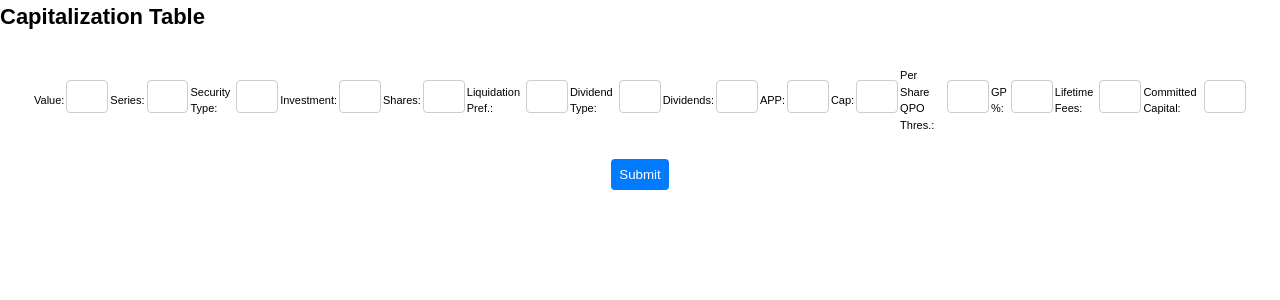
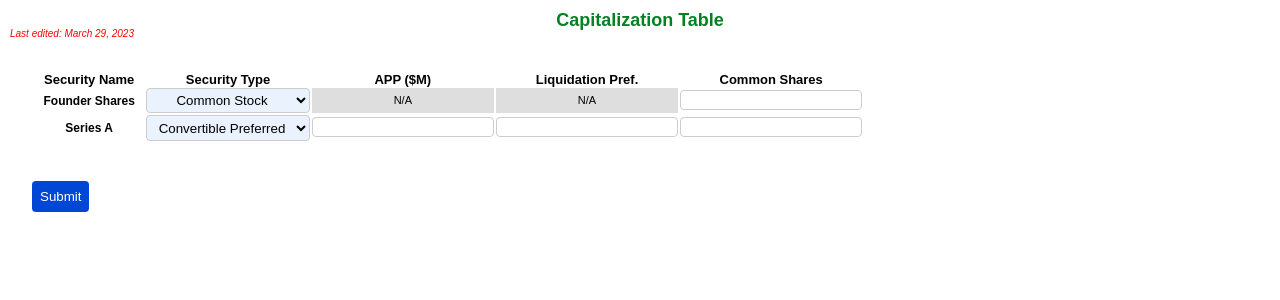
Before and after one commit to edirumano/vc-valuation, a Flask app: page / in a window 1280 px wide. Shown: the top 300 px of the page. Run offline with Flask 2, Linux system fonts and the light colour scheme.

Commit message:
updated pages

```diff
--- a/vc-valuation/templates/index.html
+++ b/vc-valuation/templates/index.html
@@ -9,45 +9,55 @@
           padding: 0;
         }
 
+        .center {
+
+          text-align:center;
+          margin-left: auto;
+          margin-right: auto;
+        }
+
         body {
           font-family: Arial, Helvetica, sans-serif;
           font-size: 11px;
-          line-height: 1.5;
+          line-height: 1;
         }
 
         form {
-          display: flex;
-          flex-wrap: wrap;
-          justify-content: center;
+          align-items: center;
+          align-self: center;
+          align-content: center;
           margin: 2rem;
         }
 
         label {
           display: block;
           width: 100%;
-          margin-bottom: 0.5rem;
+          margin-bottom: 0.1rem;
+          text-align: center;
         }
 
         input {
           display: block;
           width: 100%;
-          padding: 0.5rem;
-          margin-bottom: 1rem;
+          padding: 0.1rem;
+          margin-bottom: 0.1rem;
           border-radius: 0.25rem;
           border: 1px solid #ccc;
-          transition: border-color 0.3s ease-in-out;
+          transition: border-color 0.1s ease-in-out;
+          text-align: right;
+          align-self: center;
         }
 
         input:focus {
           outline: none;
-          border-color: #007bff;
+          border: 3px solid #007bff;
         }
 
         button[type="submit"] {
           display: block;
           margin-top: 1rem;
           padding: 0.5rem;
-          background-color: #007bff;
+          background-color: #0047d5;
           color: #fff;
           border: none;
           border-radius: 0.25rem;
@@ -55,105 +65,137 @@
         }
 
         button[type="submit"]:hover {
-          background-color: #0069d9;
+          background-color: #07d1ff;
         }
+
+        h1 {
+          font-size: 18px;
+          font-weight: bold;
+          text-align: center;
+          color: #048125;
+          font-weight: bolder;
+        }
+
+        h2 {
+          font-size: 12px;
+          font-weight: bold;
+          text-align: center;
+          color: #000000;
+          font-weight: bold;
+          padding: 5px;
+        }
+        th {
+          font-size: 13px;
+          font-weight: bold;
+          text-align: center;
+          padding-left: 10px;
+          padding-right: 10px;
+        }
+
+        #comment {
+          font-size: 10px;
+          font-style: italic;
+          color: #fe0000;
+          text-indent: 10px;
+        }
+
+        .empty-cell {
+          background-color: #dedede;
+          text-align: center;
+        }
+
+        select[required] {
+          width: 100%;
+          padding: 0.2rem;
+          border-radius: 0.25rem;
+          border: 1px solid #ccc;
+          background-color: #eaf3fd;
+          text-align: center;
+        }
+
+
+
       </style>
   </head>
   <body>
+    <br />
     <h1>Capitalization Table</h1>
-
+   <p id="comment">Last edited: March 29, 2023</p>
+   <div class=""center">
     <form method="post" action="{{ url_for('submit') }}">
+      <div style="display:block;">
       <table>
         <tr>
+          <th>Security Name</th>
+          <th>Security Type</th>
+          <th>APP ($M)</th>
+          <th>Liquidation Pref.</th>
+          <th>Common Shares</th>
+        </tr>
+        <tr>
           <td>
-            <label for="value">Value:</label>
+           <h2>Founder Shares</h2>
           </td>
           <td>
-            <input type="text" name="value" id="value" required>
+            <select name="com_sec" id="com_sec" required>
+              <option value="com">Common Stock</option>
+            </select>
+          </td>
+          <td class="empty-cell">N/A
+          </td>
+          <td class="empty-cell">N/A
           </td>
           <td>
-            <label for="series">Series:</label>
+            <input type="number" min="0" name="com_shares" id="com_shares" required>
+          </td>
+       </tr>
+       <tr>
+        <td>
+         <h2>Series A</h2>
         </td>
         <td>
-            <input type="text" name="series" id="series" required>
+          <select name="security_type" id="security_type" required>
+            <option value="conv_pref">Convertible Preferred</option>
+            <option value="red_pref">Redeemable Preferred</option>
+            <option value="part_pref">Participating Preferred</option>
+          </select>
         </td>
         <td>
-            <label for="security_type">Security Type:</label>
+          <input type="number" min="0" name="pref_a_app" id="pref_a_app" required>
         </td>
         <td>
-            <input type="text" name="security_type" id="security_type" required>
+          <input type="number" min="0" name="pref_a_liqpref" id="pref_a_liqpref" required>
         </td>
         <td>
-            <label for="investment">Investment:</label>
-          </td>
-          <td>
-            <input type="text" name="investment" id="investment" required>
-          </td>
-          <td>
-            <label for="shares">Shares:</label>
-          </td>
-          <td>
-            <input type="text" name="shares" id="shares" required>
-          </td>
-          <td>
-            <label for="liquidation_pref">Liquidation Pref.:</label>
-          </td>
-          <td>
-            <input type="text" name="liquidation_pref" id="liquidation_pref" required>
-          </td>
-          <td>
-            <label for="dividend_type">Dividend Type:</label>
-          </td>
-          <td>
-            <input type="text" name="dividend_type" id="dividend_type" required>
-          </td>
-          <td>
-            <label for="dividends">Dividends:</label>
-          </td>
-          <td>
-            <input type="text" name="dividends" id="dividends" required>
-          </td>
-          <td>
-            <label for="app">APP:</label>
-          </td>
-          <td>
-            <input type="text" name="app" id="app" required>
-          </td>
-          <td>
-            <label for="cap">Cap:</label>
-          </td>
-          <td>
-            <input type="text" name="cap" id="cap" required>
-          </td>
-          <td>
-            <label for="per_share_qpo_thres">Per Share QPO Thres.:</label>
-          </td>
-          <td>
-            <input type="text" name="per_share_qpo_thres" id="per_share_qpo_thres" required>
-          </td>
-          <td>
-            <label for="gp">GP %:</label>
-          </td>
-          <td>
-            <input type="text" name="gp" id="gp" required>
-          </td>
-          <td>
-            <label for="lifetime_fees">Lifetime Fees:</label>
-          </td>
-          <td>
-            <input type="text" name="lifetime_fees" id="lifetime_fees" required>
-          </td>
-          <td>
-            <label for="committed_capital">Committed Capital:</label>
-          </td>
-          <td>
-            <input type="text" name="committed_capital" id="committed_capital" required>
+          <input type="number" min="0" name="pref_a_shares" id="pref_a_shares" required>
         </td>
       </tr>
       </table>
-      <br />
-      <br />
+      </div>
+      <br>
+      <br>
+      <div style="display: block;">
         <button type="submit">Submit</button>
+      </div>
+
     </form>
+    </div>
+    <script>
+      document.addEventListener('DOMContentLoaded', () => {
+        const securityTypeSelect = document.getElementById('security_type');
+        const lastCell = document.querySelector('tr:last-of-type td:last-of-type');
+
+        securityTypeSelect.addEventListener('change', () => {
+          if (securityTypeSelect.value === 'red_pref') {
+            lastCell.innerHTML = 'N/A';
+            lastCell.classList.add('empty-cell');
+          } else {
+            lastCell.innerHTML = '<input type="number" min="0" name="pref_a_shares" id="pref_a_shares" required>';
+            lastCell.classList.remove('empty-cell');
+          }
+        });
+      });
+    </script>
+
   </body>
 </html>
```
Also changed, not shown: vc-valuation/templates/response.html (+19 -1 lines). Lines whose indentation alone changed are shown as unchanged.
